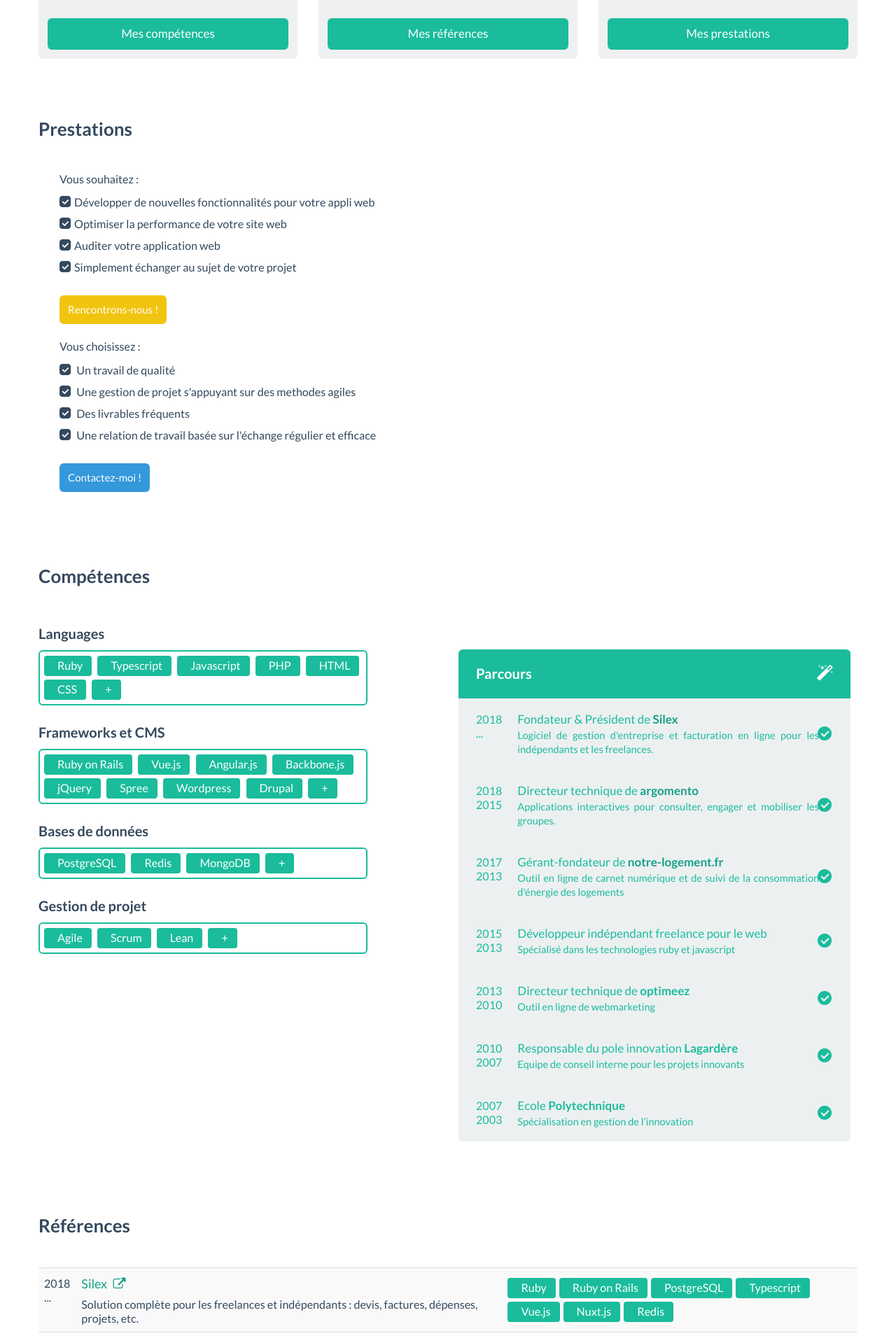
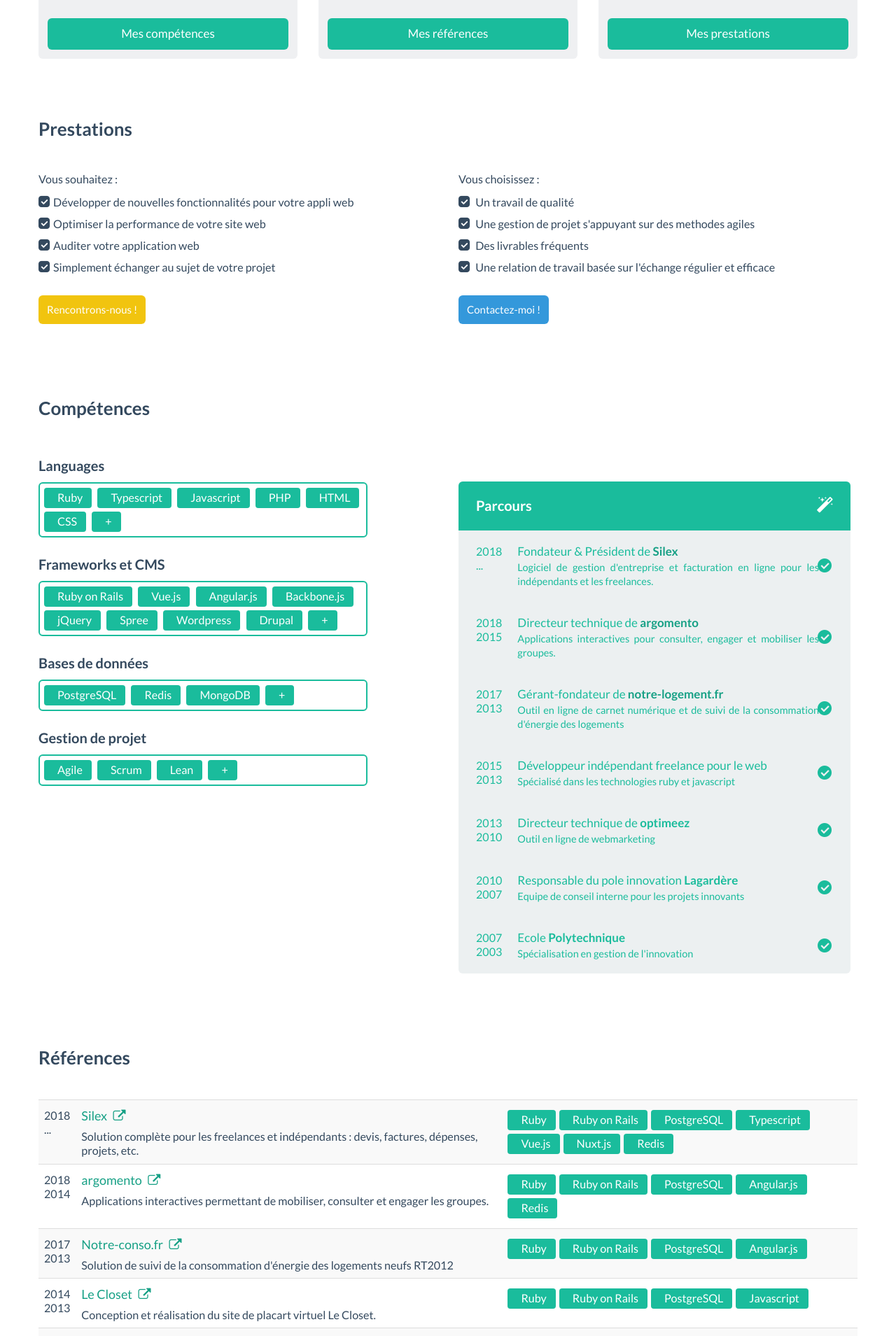
Before and after one commit to arambert/arambert.github.io, a Jekyll site: the page built from index.html, in a window 1280 px wide. Shown: the part 489-2398 px from the top of the page at 70% size. Built offline with Jekyll 4.4.1, drawn with Linux system fonts in a browser that asks for light colours.

Commit message:
Update prestations.html

```diff
--- a/_includes/prestations.html
+++ b/_includes/prestations.html
@@ -1,5 +1,5 @@
 <h2 id="prestations">Prestations</h2>
-<div class="prestations" class="row">
+<div class="prestations row">
 	<div class="span6">
     <p>
       Vous souhaitez :
```
